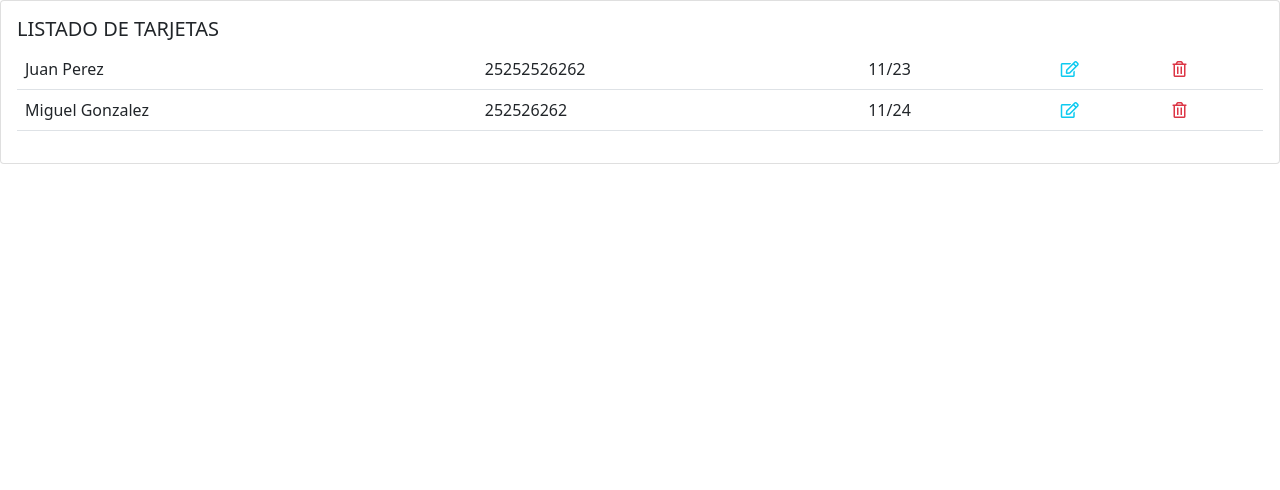
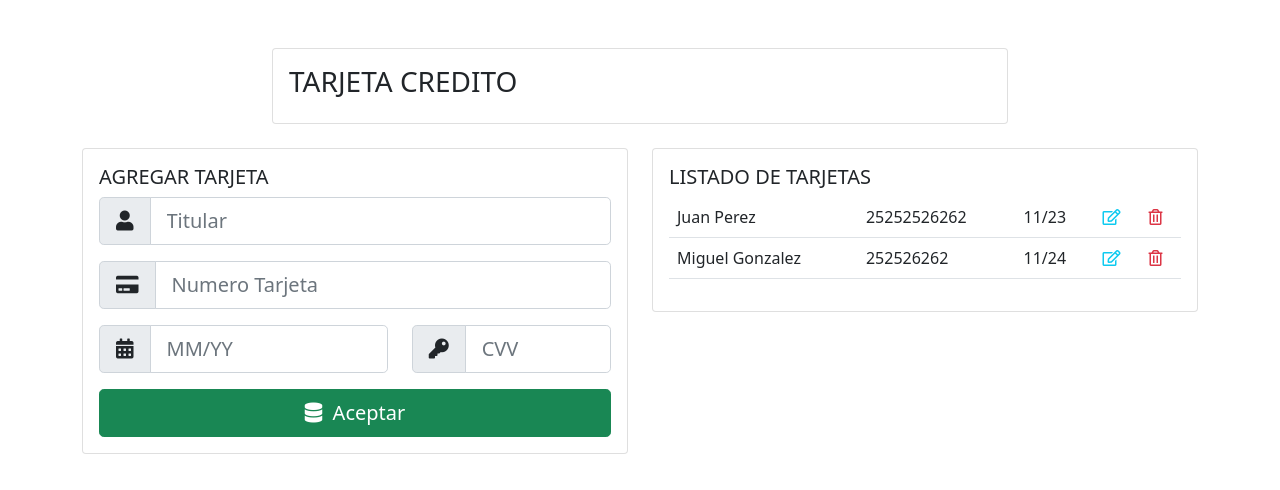
Before and after one commit to arielpons/Tarjeta-proyecto, an Angular app: page / in a window 1280 px wide. Shown: the top 490 px of the page. Built offline with nearby package versions, Linux system fonts and the light colour scheme; a web font is replaced by a local one.

Commit message:
Agregar Tarjeta HTML

```diff
--- a/src/app/components/tarjeta-credito/tarjeta-credito.component.html
+++ b/src/app/components/tarjeta-credito/tarjeta-credito.component.html
@@ -1,3 +1,67 @@
+<div class="container mt-5">
+  <div class="row">
+    <div class="col-lg-8 offset-lg-2">
+      <div class="card">
+        <div class="card-body">
+          <h3 class="titulo">TARJETA CREDITO</h3>
+        </div>
+      </div>
+    </div>
+  </div>
+  <div class="row mt-4">
+    <div class="col-lg-6">
+      <div class="card">
+        <div class="card-body">
+          <h5 class="titulo">AGREGAR TARJETA</h5>
+          <form>
+            <div class="input-group input-group-lg mb-3">
+              <span class="input-group-text">
+                <i class="fas fa-user"></i>
+              </span>
+              <input type="text" class="form-control" placeholder="Titular" />
+            </div>
+            <div class="input-group input-group-lg mb-3">
+              <span class="input-group-text">
+                <i class="fas fa-credit-card"></i>
+              </span>
+              <input
+                type="text"
+                class="form-control"
+                placeholder="Numero Tarjeta"
+              />
+            </div>
+            <div class="row">
+              <div class="col-lg-7">
+                <div class="input-group input-group-lg mb-3">
+                  <span class="input-group-text">
+                    <i class="fas fa-calendar-alt"></i>
+                  </span>
+                  <input type="text" class="form-control" placeholder="MM/YY" />
+                </div>
+              </div>
+              <div class="col-lg-5">
+                <div class="input-group input-group-lg mb-3">
+                  <span class="input-group-text">
+                    <i class="fas fa-key"></i>
+                  </span>
+                  <input
+                    type="password"
+                    class="form-control"
+                    placeholder="CVV"
+                  />
+                </div>
+              </div>
+            </div>
+            <div class="d-grid gap-2">
+              <button type="submit" class="btn btn-success btn-lg">
+                <i class="fas fa-database"></i>&nbsp; Aceptar
+              </button>
+            </div>
+          </form>
+        </div>
+      </div>
+    </div>
+    <div class="col-lg-6">
       <div class="card">
         <div class="card-body">
           <h5 class="titulo">LISTADO DE TARJETAS</h5>
@@ -18,3 +82,6 @@
           </table>
         </div>
       </div>
+    </div>
+  </div>
+</div>
```
Lines whose indentation alone changed are shown as unchanged.
